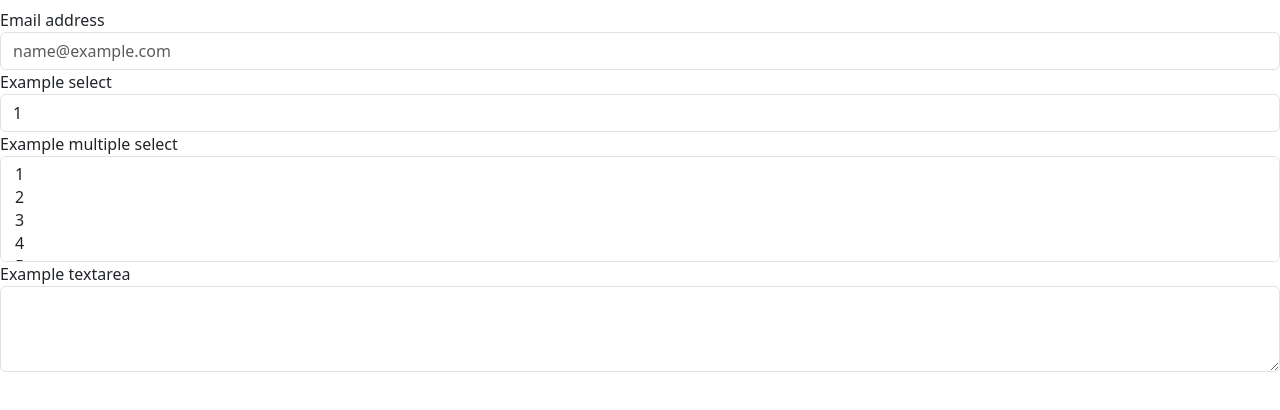
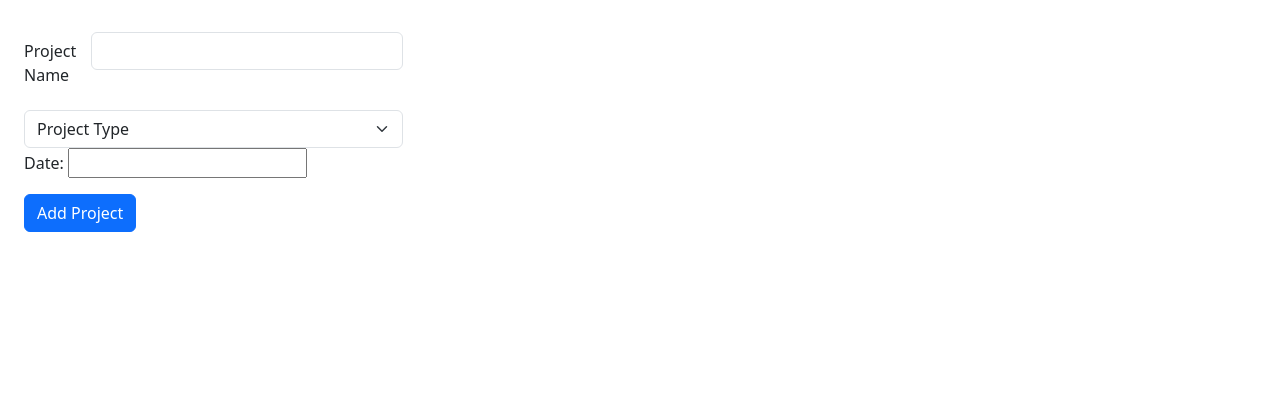
Before and after one commit to rossgilman402/project-tracker, a plain HTML site: page index.html in a window 1280 px wide. Drawn offline with nearby package versions, Linux system fonts and the light colour scheme.

Commit message:
adds form element from Bootstrap, adds jquery links to html, adds jquery UI

```diff
--- a/index.html
+++ b/index.html
@@ -10,49 +10,45 @@
       integrity="sha384-4bw+/aepP/YC94hEpVNVgiZdgIC5+VKNBQNGCHeKRQN+PtmoHDEXuppvnDJzQIu9"
       crossorigin="anonymous"
     />
+    <link
+    rel="stylesheet"
+    href="https://code.jquery.com/ui/1.12.1/themes/base/jquery-ui.css"
+  />
     <link rel="stylesheet" href="style.css" />
   </head>
   <body>
     <header>
     <h1></h1>
   </header>
+<main>
+  <form class="full-form col-4 p-4">
+    <div class="row mb-3">
+      <label for="inputEmail3" class="col-sm-2 col-form-label">Project Name</label>
+      <div class="col-sm-10">
+        <input type="name" class="form-control" id="inputEmail3">
+      </div>
+    </div>
+    <select class="form-select" aria-label="Default select example">
+      <option selected>Project Type</option>
+      <option value="1">Full Stack</option>
+      <option value="2">Front-end</option>
+      <option value="3">Back-end</option>
+      <option value="4">Web Application</option>
+    </select>
 
-  <form>
-    <div class="form-group">
-      <label for="exampleFormControlInput1">Email address</label>
-      <input type="email" class="form-control" id="exampleFormControlInput1" placeholder="name@example.com">
-    </div>
-    <div class="form-group">
-      <label for="exampleFormControlSelect1">Example select</label>
-      <select class="form-control" id="exampleFormControlSelect1">
-        <option>1</option>
-        <option>2</option>
-        <option>3</option>
-        <option>4</option>
-        <option>5</option>
-      </select>
-    </div>
-    <div class="form-group">
-      <label for="exampleFormControlSelect2">Example multiple select</label>
-      <select multiple class="form-control" id="exampleFormControlSelect2">
-        <option>1</option>
-        <option>2</option>
-        <option>3</option>
-        <option>4</option>
-        <option>5</option>
-      </select>
-    </div>
-    <div class="form-group">
-      <label for="exampleFormControlTextarea1">Example textarea</label>
-      <textarea class="form-control" id="exampleFormControlTextarea1" rows="3"></textarea>
-    </div>
+    <div class="date-input"><p>Date: <input type="text" id="datepicker"></p></div>
+    <button type="submit" class="btn btn-primary">Add Project</button>
   </form>
+  </main>
 
     <script
       src="https://cdn.jsdelivr.net/npm/bootstrap@5.3.1/dist/js/bootstrap.bundle.min.js"
       integrity="sha384-HwwvtgBNo3bZJJLYd8oVXjrBZt8cqVSpeBNS5n7C8IVInixGAoxmnlMuBnhbgrkm"
       crossorigin="anonymous"
     ></script>
+    <script src="https://code.jquery.com/jquery-1.12.4.js"></script>
+    <script src="https://code.jquery.com/ui/1.13.2/jquery-ui.min.js" integrity="sha256-lSjKY0/srUM9BE3dPm+c4fBo1dky2v27Gdjm2uoZaL0=" crossorigin="anonymous"></script>
+
     <script src="script.js"></script>
   </body>
 </html>
--- a/script.js
+++ b/script.js
@@ -0,0 +1,5 @@
+//FUNCTIONS
+//DATE PICKER
+$(function(){
+    $('#datepicker').datepicker();
+  });
--- a/style.css
+++ b/style.css
@@ -0,0 +1,4 @@
+/* FOR CALENDAR DROPDOWN */
+.input-group-append {
+    cursor: pointer;
+  }
```
